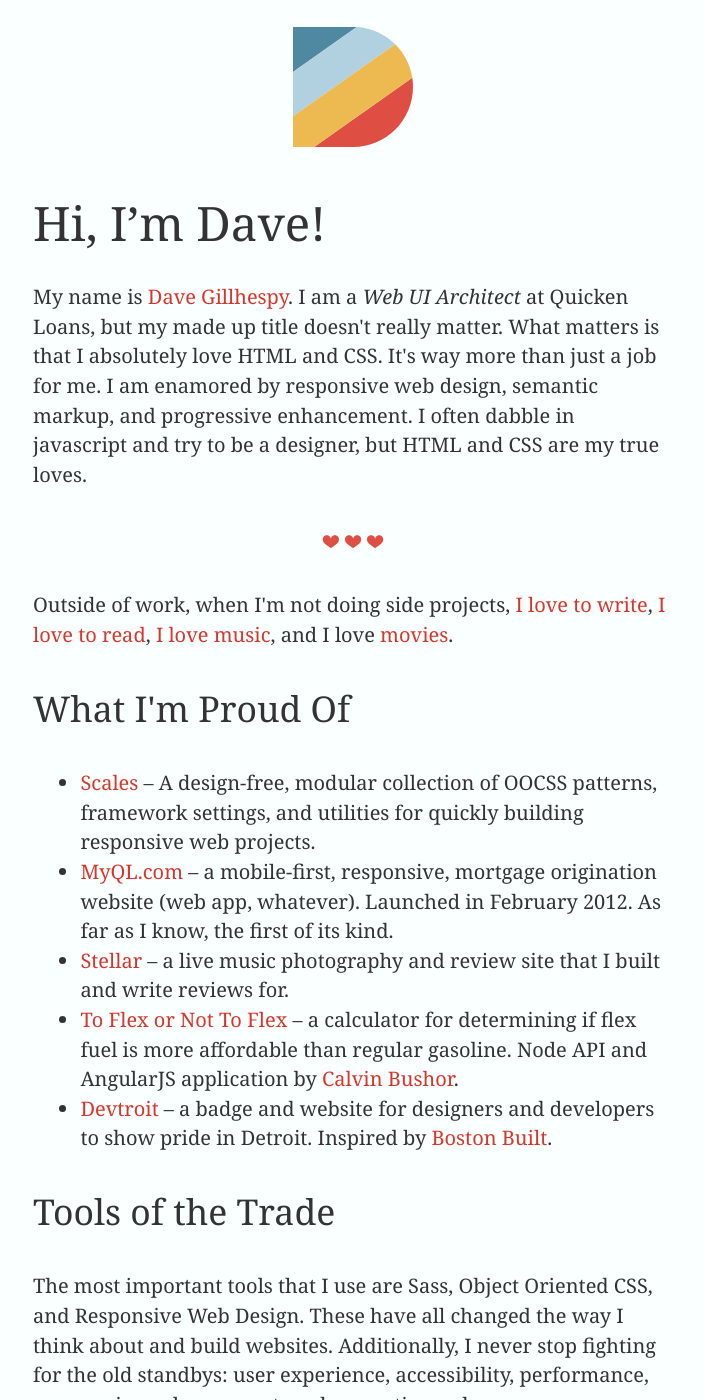
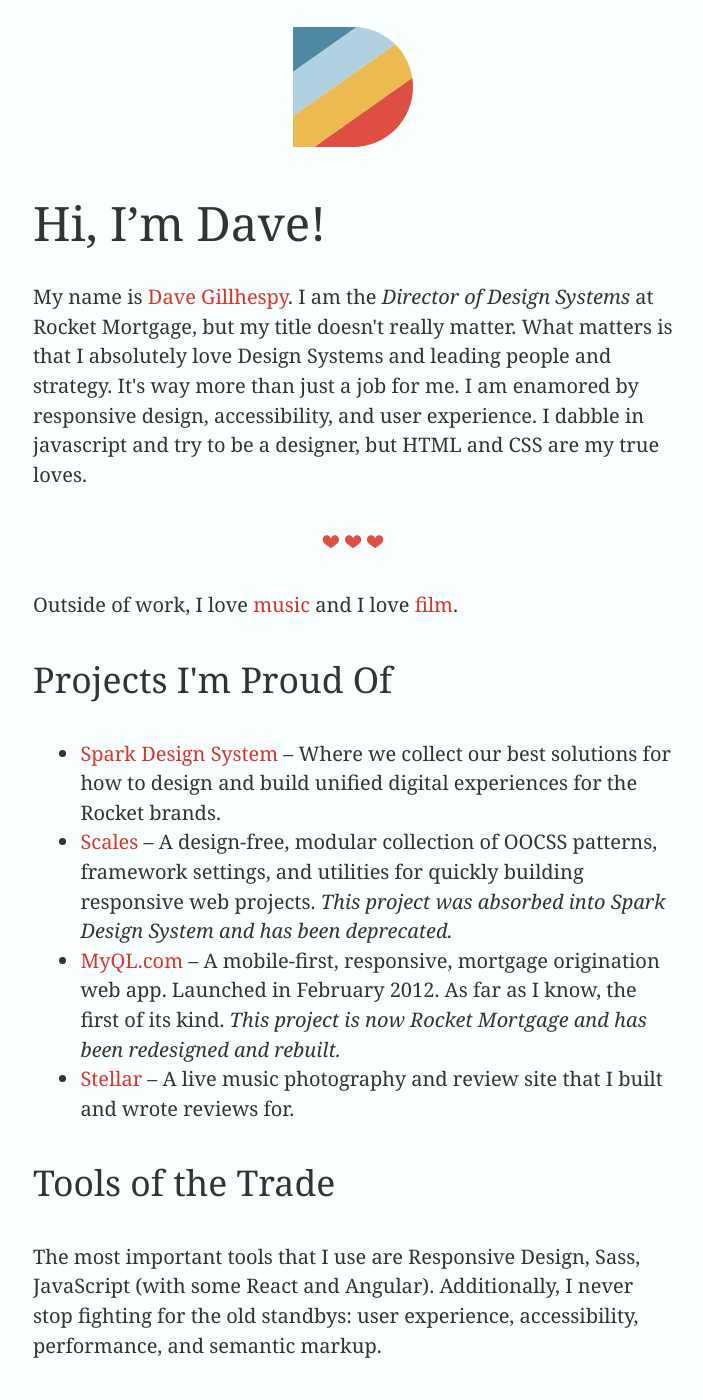
Before and after one commit to yodasw16/yodasw16.github.io, a Jekyll site: the page built from about/index.html, in a window 1280 px wide and 1400 px high. Shown: the whole window, without its empty margins (287-990 px from the left). Built offline with Jekyll 4.4.1, drawn with Linux system fonts in a browser that asks for light colours; some web fonts are replaced; some of the changed text lies outside the part shown.

Commit message:
Update index.html

```diff
--- a/about/index.html
+++ b/about/index.html
@@ -1,21 +1,20 @@
 ---
 layout: default
-title: Web UI Architect
+title: Director of Design Systems
 ---
 
             <h1>Hi, I’m Dave!</h1>
-            <p class="hearts">My name is <a href="https://twitter.com/yodasw16">Dave Gillhespy</a>. I am a <i>Web UI Architect</i> at Quicken Loans, but my made up title doesn't really matter. What matters is that I absolutely love HTML and CSS. It's way more than just a job for me. I am enamored by responsive web design, semantic markup, and progressive enhancement. I often dabble in javascript and try to be a designer, but HTML and CSS are my true loves.</p>
-            <p>Outside of work, when I'm not doing side projects, <a href="http://stellardetroit.com/archive#main" title="The reviews on Stellar are mostly mine">I love to write</a>, <a href="http://goodreads.com/user/show/3295763-david-gillhespy" title="My books on Goodreads">I love to read</a>, <a href="http://www.last.fm/user/yodasw16" title="LastFM">I love music</a>, and I love <a href="http://letterboxd.com/yodasw16/" title="Letterboxd">movies</a>.</p>
-            <h2 id="projects">What I'm Proud Of</h2>
+            <p class="hearts">My name is <a href="https://twitter.com/yodasw16">Dave Gillhespy</a>. I am the <i>Director of Design Systems</i> at Rocket Mortgage, but my title doesn't really matter. What matters is that I absolutely love Design Systems and leading people and strategy. It's way more than just a job for me. I am enamored by responsive design, accessibility, and user experience. I dabble in javascript and try to be a designer, but HTML and CSS are my true loves.</p>
+            <p>Outside of work, I love <a href="https://open.spotify.com/user/yodasw16" title="Spotify">music</a> and I love <a href="http://letterboxd.com/yodasw16/" title="Letterboxd">film</a>.</p>
+            <h2 id="projects">Projects I'm Proud Of</h2>
             <ul>
-                <li><a href="https://github.com/ScalesCSS/scales" title="Scales">Scales</a> – A design-free, modular collection of OOCSS patterns, framework settings, and utilities for quickly building responsive web projects.</li>
-                <li><a href="https://www.myql.com/" title="MyQL">MyQL.com</a> – a mobile-first, responsive, mortgage origination website (web app, whatever). Launched in February 2012. As far as I know, the first of its kind.</li>
-                <li><a href="http://stellardetroit.com/" title="Stellar">Stellar</a> – a live music photography and review site that I built and write reviews for.</li>
-                <li><a href="http://toflexornottoflex.com/" title="To Flex or Not To Flex">To Flex or Not To Flex</a> – a calculator for determining if flex fuel is more affordable than regular gasoline. Node API and AngularJS application by <a href="https://twitter.com/calvinbushor" title="Calvin Bushor">Calvin Bushor</a>.</li>
-                <li><a href="http://devtroit.com/" title="Devtroit">Devtroit</a> – a badge and website for designers and developers to show pride in Detroit. Inspired by <a href="http://bostonbuilt.org/" title="Boston Built">Boston Built</a>.</li>
+                <li><a href="https://sparkdesignsystem.com" title="Spark Design System">Spark Design System</a> – Where we collect our best solutions for how to design and build unified digital experiences for the Rocket brands.</li>
+                <li><a href="https://github.com/ScalesCSS/scales" title="Scales">Scales</a> – A design-free, modular collection of OOCSS patterns, framework settings, and utilities for quickly building responsive web projects. <em>This project was absorbed into Spark Design System and has been deprecated.</em></li>
+                <li><a href="https://www.myql.com/" title="MyQL">MyQL.com</a> – A mobile-first, responsive, mortgage origination web app. Launched in February 2012. As far as I know, the first of its kind. <em>This project is now Rocket Mortgage and has been redesigned and rebuilt.</em></li>
+                <li><a href="http://stellardetroit.com/" title="Stellar">Stellar</a> – A live music photography and review site that I built and wrote reviews for.</li>
             </ul>
             <h2 id="tools">Tools of the Trade</h2>
-            <p>The most important tools that I use are Sass, Object Oriented CSS, and Responsive Web Design. These have all changed the way I think about and build websites. Additionally, I never stop fighting for the old standbys: user experience, accessibility, performance, progressive enhancement, and semantic markup.</p>
+            <p>The most important tools that I use are Responsive Design, Sass, JavaScript (with some React and Angular). Additionally, I never stop fighting for the old standbys: user experience, accessibility, performance, and semantic markup.</p>
             <h2 id="findme">Where to Find Me</h2>
             <p>Just look for <i>yodasw16</i> in all the coolest places. You can start with these:</p>
             <ul>
@@ -26,7 +25,7 @@
             </ul>
             <h2 id="cv">Where I've Been</h2>
             <ul>
-                <li><a href="http://quickenloans.com" title="Quicken Loans">Quicken Loans</a> (July 2009 – Present)</li>
+                <li><a href="http://rocketmortgage.com" title="Rocket Mortgage">Rocket Mortgage</a> (July 2009 – Present)</li>
                 <li><a href="http://millermediainc.com/" title="Miller Media">Miller Media</a> (October 2008 – June 2009)</li>
                 <li><a href="http://dptv.org" title="Detroit Public TV">Detroit Public TV</a> (January 2006 – April 2008)</li>
             </ul>
```
